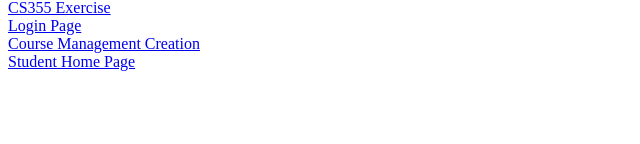
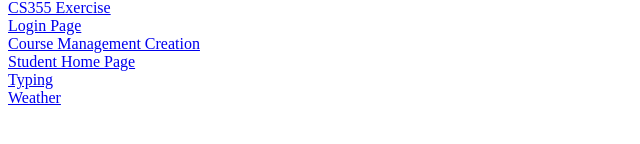
Before and after one commit to yinan0319/yinan0319.github.io, a plain HTML site: page index.html in a window 1280 px wide. Shown: the part 128-272 px from the top of the page, without its empty margins (0-640 px from the left). Drawn offline with Linux system fonts and the light colour scheme.

Commit message:
Update index.html

```diff
--- a/index.html
+++ b/index.html
@@ -8,5 +8,7 @@
 <a href="https://yinan0319.github.io/Login.html">Login Page</a><br>
 <a href="https://yinan0319.github.io/CourseManagementCreation.html">Course Management Creation</a><br>
 <a href="https://yinan0319.github.io/Studenthomepage.html">Student Home Page</a><br>
+  <a href="https://yinan0319.github.io/typing.html">Typing</a><br>
+  <a href="https://yinan0319.github.io/weather.html">Weather</a><br>
 </body>
 </html>
```
